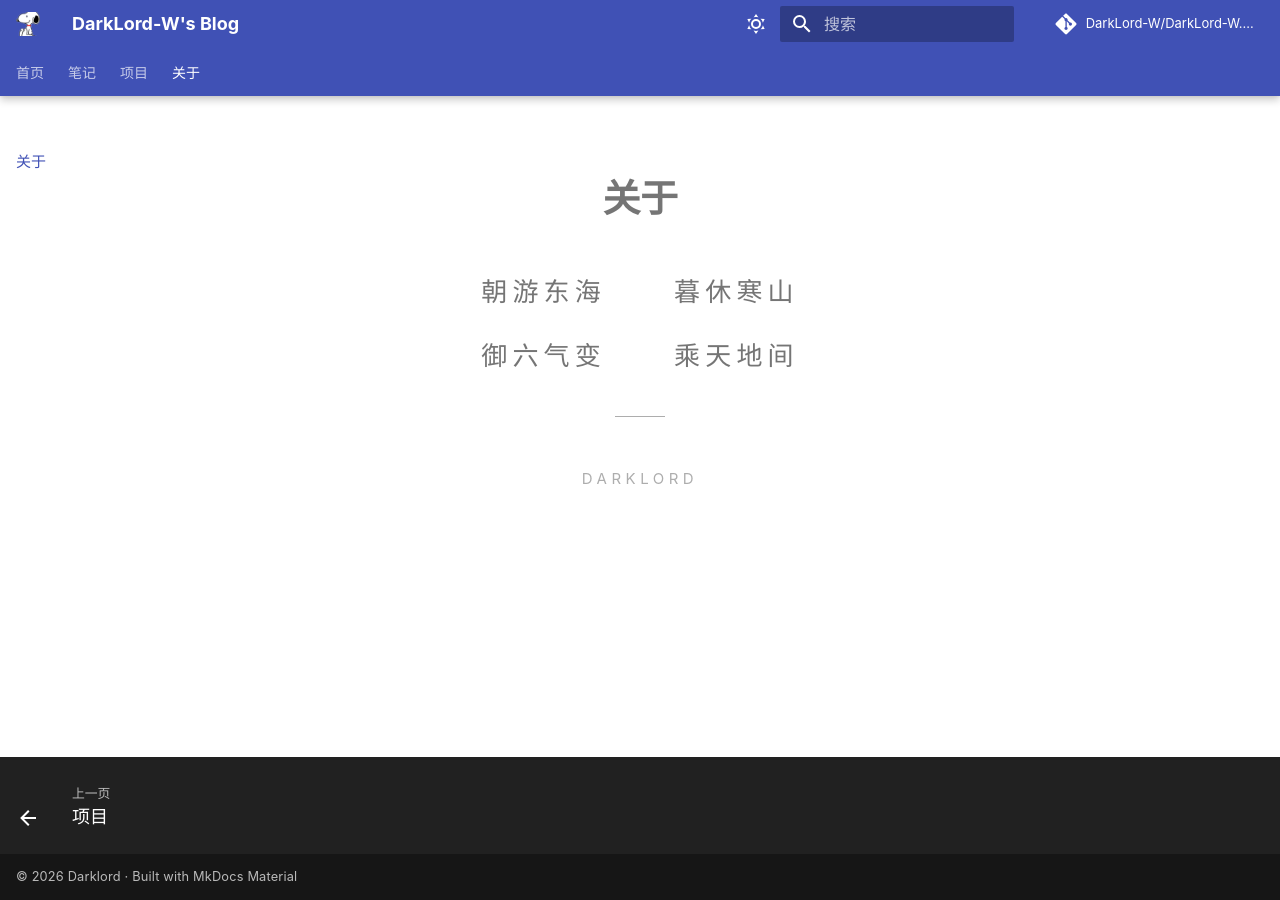
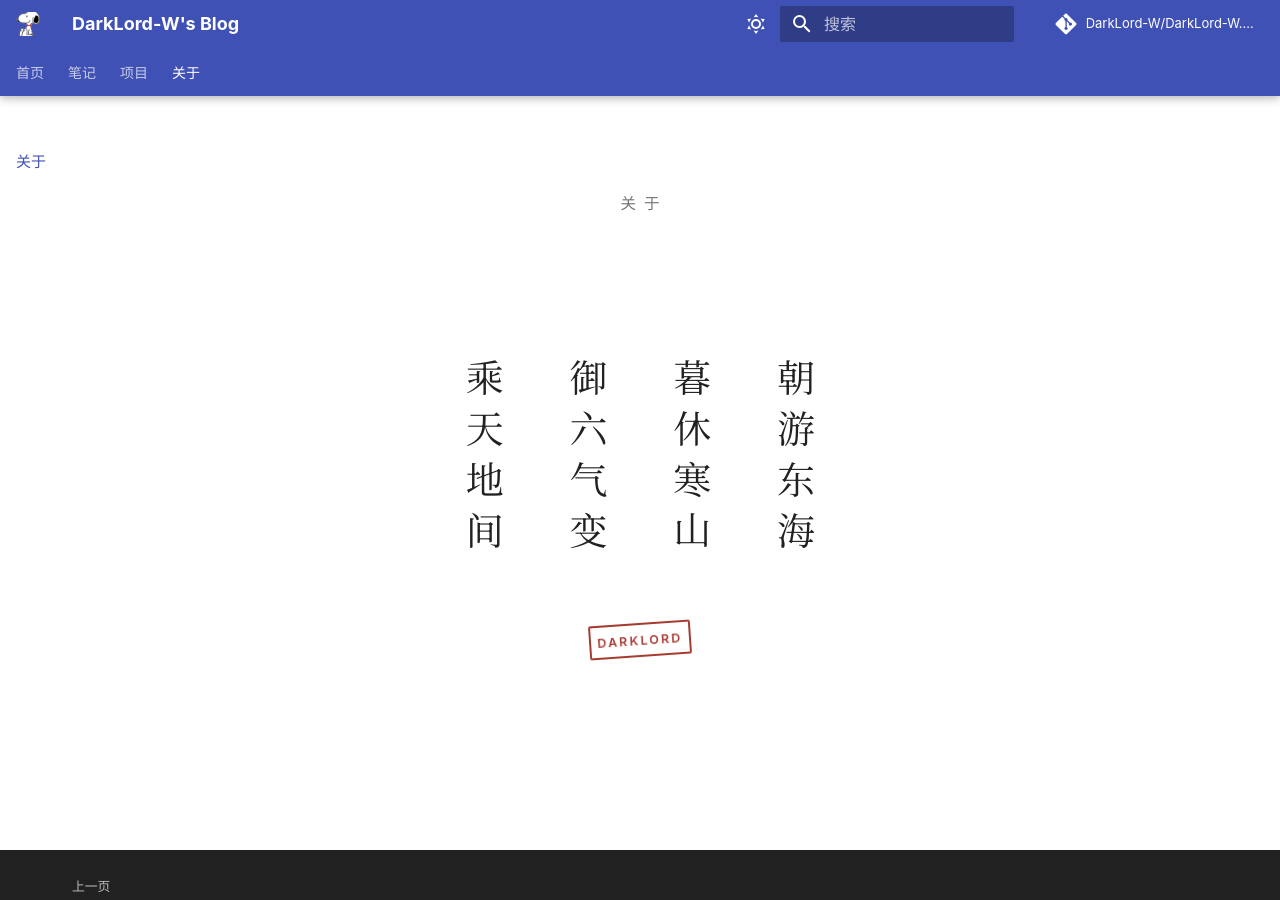
Before and after one commit to DarkLord-W/DarkLord-W.github.io, an MkDocs documentation site: the page built from docs/about/index.md, in a window 1280 px wide and 900 px high. Built offline with MkDocs 1.6.1 and Material for MkDocs 9.7.7, drawn with Linux system fonts in a browser that asks for light colours; comment, search, counter and statistics services are not loaded.

Commit message:
style(about): 关于页诗句改为竖排立轴 + 宋体子集 + 印章落款
- 诗句用 writing-mode: vertical-rl 竖排，四句各成一列，从右往左（立轴式）
- 标题「关于」收成小号疏排标签，把版面让给诗句
- 落款「DARKLORD」做成红框印章，倾斜 4°
- 加一轮入场动画：四列自上而下依次浮现，印章最后落款；
  起始透明度取 .75（不是 0），即使动画没跑完或截图也不会看成空白；
  尊重 prefers-reduced-motion

字体：系统里普遍缺少楷体/宋体（本机只有 Noto Sans CJK），所以按诗句 16 个字
从 Google Fonts 取了 Noto Serif SC 子集，8.2 KB，落在 docs/assets/poem-serif.woff2，
@font-face 本地引用，不依赖外网。

过程中的两个坑（已修）：
1. flex + vertical-rl 混用会让四列全挤进一列 —— 竖排容器不要用 flex，块级 span 天然按
   block 轴从右到左排列
2. 印章的 rotate(-4deg) 被 keyframes 里 transform: none 抹掉 —— 单独给印章一套
   把倾斜角写进 from/to 的 keyframes

验证：mkdocs build --strict 通过；1440px 与 390px 两种宽度实测版面正常。

```diff
--- a/docs/about/index.md
+++ b/docs/about/index.md
@@ -1,8 +1,6 @@
 <div class="poem-hero">
-  <div class="poem">
-    <span>朝游东海</span><span>暮休寒山</span>
-    <span>御六气变</span><span>乘天地间</span>
+  <div class="poem" role="img" aria-label="朝游东海，暮休寒山。御六气变，乘天地间。">
+    <span>朝游东海</span><span>暮休寒山</span><span>御六气变</span><span>乘天地间</span>
   </div>
+  <p class="poem-seal">darklord</p>
 </div>
-
-<p class="poem-sign">Darklord</p>
--- a/docs/stylesheets/extra.css
+++ b/docs/stylesheets/extra.css
@@ -229,41 +229,86 @@
   font-size: 1.25rem;
 }
 
-/* ---------- 关于页：诗句作为版面主体 ---------- */
-/* 关于页没有 H1，Material 会自动补一个页面标题，这里把它居中，和诗句连成一体 */
+/* ---------- 关于页：诗句做成竖排立轴 ---------- */
+/* 只含诗里 16 个字的宋体子集（8 KB），保证任何系统上都是同一套字形 */
+@font-face {
+  font-family: "Poem Serif";
+  src: url("../assets/poem-serif.woff2") format("woff2");
+  font-weight: 400 600;
+  font-display: swap;
+}
+.poem-hero {
+  display: flex;
+  flex-direction: column;
+  align-items: center;
+  gap: 2.4rem;
+  padding: 2.4rem 0 3rem;
+  min-height: 68vh;
+  justify-content: center;
+}
+
+.poem {
+  /* 竖排、从右往左；四个 <span> 是块级盒子，天然按 block 轴（横向）从右到左排列 */
+  writing-mode: vertical-rl;
+  text-orientation: upright;
+  font-family: "Poem Serif", "Kaiti SC", "STKaiti", "KaiTi", "Songti SC", "SimSun", serif;
+  font-size: 1.9rem;
+  letter-spacing: .34em;
+  line-height: 2.1;
+  color: var(--md-default-fg-color);
+}
+
+.poem span {
+  display: block;
+  animation: poem-in .9s cubic-bezier(.2, .7, .3, 1) both;
+}
+.poem span:not(:last-child) { margin-block-end: 1.2rem; }
+.poem span:nth-child(1) { animation-delay: .05s; }
+.poem span:nth-child(2) { animation-delay: .17s; }
+.poem span:nth-child(3) { animation-delay: .29s; }
+.poem span:nth-child(4) { animation-delay: .41s; }
+
+@keyframes poem-in {
+  from { opacity: .75; transform: translateY(-10px); }
+  to   { opacity: 1; transform: none; }
+}
+
+/* 落款：印章样式 */
+.poem-seal {
+  writing-mode: horizontal-tb;
+  margin: 0;
+  padding: .38em .5em .3em;
+  border: 2px solid #a63b32;
+  border-radius: 2px;
+  color: #a63b32;
+  font-size: .62rem;
+  font-weight: 600;
+  letter-spacing: .18em;
+  text-transform: uppercase;
+  transform: rotate(-4deg);
+  animation: seal-in .9s .55s cubic-bezier(.2, .7, .3, 1) both;
+}
+
+@keyframes seal-in {
+  from { opacity: .75; transform: rotate(-4deg) translateY(-8px); }
+  to   { opacity: 1;   transform: rotate(-4deg); }
+}
+
+/* 关于页的标题收成一个小标签，把版面让给诗句 */
 .md-content:has(.poem-hero) h1 {
   text-align: center;
-  font-size: 1.9rem;
-  font-weight: 600;
-  margin: 1.4rem 0 0;
+  font-size: .78rem;
+  font-weight: 500;
+  letter-spacing: .5em;
+  text-indent: .5em;
+  color: var(--md-default-fg-color--light);
+  margin: 2.4rem 0 0;
 }
-.poem-hero {
-  text-align: center;
-  padding: 2.2rem 0 1.6rem;
+
+@media screen and (max-width: 44.9375em) {
+  .poem { font-size: 1.35rem; gap: .8rem; }
 }
-.poem {
-  display: inline-grid;
-  grid-template-columns: repeat(2, minmax(0, 1fr));
-  gap: .7rem 3.4rem;
-  font-size: 1.3rem;
-  letter-spacing: .2em;
-  line-height: 1.9;
-  color: var(--md-default-fg-color--light);
+
+@media (prefers-reduced-motion: reduce) {
+  .poem span, .poem-seal { animation: none; }
 }
-.poem span { display: block; }
-.poem-hero::after {
-  content: "";
-  display: block;
-  width: 2.5rem;
-  height: 1px;
-  margin: 1.8rem auto 0;
-  background: var(--md-default-fg-color--lighter);
-}
-.poem-sign {
-  text-align: center;
-  color: var(--md-default-fg-color--lighter);
-  font-size: .75rem;
-  letter-spacing: .3em;
-  text-transform: uppercase;
-  margin: 0 0 2.4rem;
-}
```
Also changed, not shown: docs/assets/poem-serif.woff2 (added).
